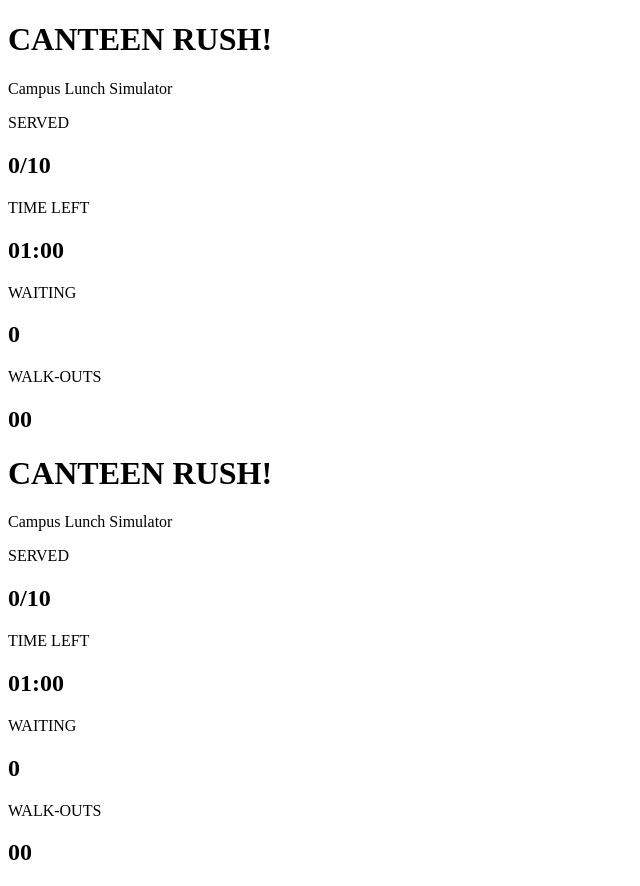
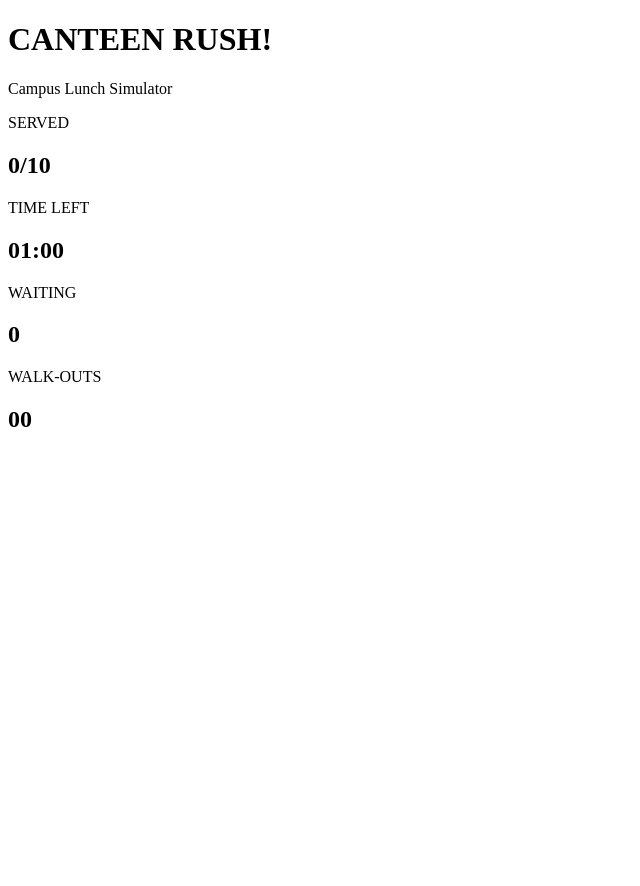
Before and after one commit to russelljunio18-creator/CC104-Game-Project, a plain HTML site: page index.html in a window 1280 px wide. Shown: the whole page, without its empty margins (0-640 px from the left). After the commit the page ends 800 px from the top, so only its background shows below. Drawn offline with Linux system fonts and the light colour scheme.

Commit message:
Final Header

```diff
--- a/index.html
+++ b/index.html
@@ -48,54 +48,4 @@
 
             </div>
 
-        </header><!DOCTYPE html>
-<html lang="en">
-
-<head>
-    <meta charset="UTF-8">
-    <meta name="viewport" content="width=device-width, initial-scale=1.0">
-
-    <title>Canteen Rush!</title>
-
-    <link rel="stylesheet" href="css/style.css">
-    <link rel="stylesheet" href="css/players.css">
-</head>
-
-<body>
-
-    <main class="game-container">
-
-        <!-- ==================== HEADER ==================== -->
-
-        <header class="game-header">
-
-            <div class="game-title">
-                <h1>CANTEEN RUSH!</h1>
-                <p>Campus Lunch Simulator</p>
-            </div>
-
-            <div class="game-stats">
-
-                <div class="stat-box">
-                    <span>SERVED</span>
-                    <h2 id="score">0/10</h2>
-                </div>
-
-                <div class="stat-box">
-                    <span>TIME LEFT</span>
-                    <h2 id="timer">01:00</h2>
-                </div>
-
-                <div class="stat-box">
-                    <span>WAITING</span>
-                    <h2 id="queueCount">0</h2>
-                </div>
-
-                <div class="stat-box">
-                    <span>WALK-OUTS</span>
-                    <h2 id="missed">00</h2>
-                </div>
-
-            </div>
-
         </header>
```
